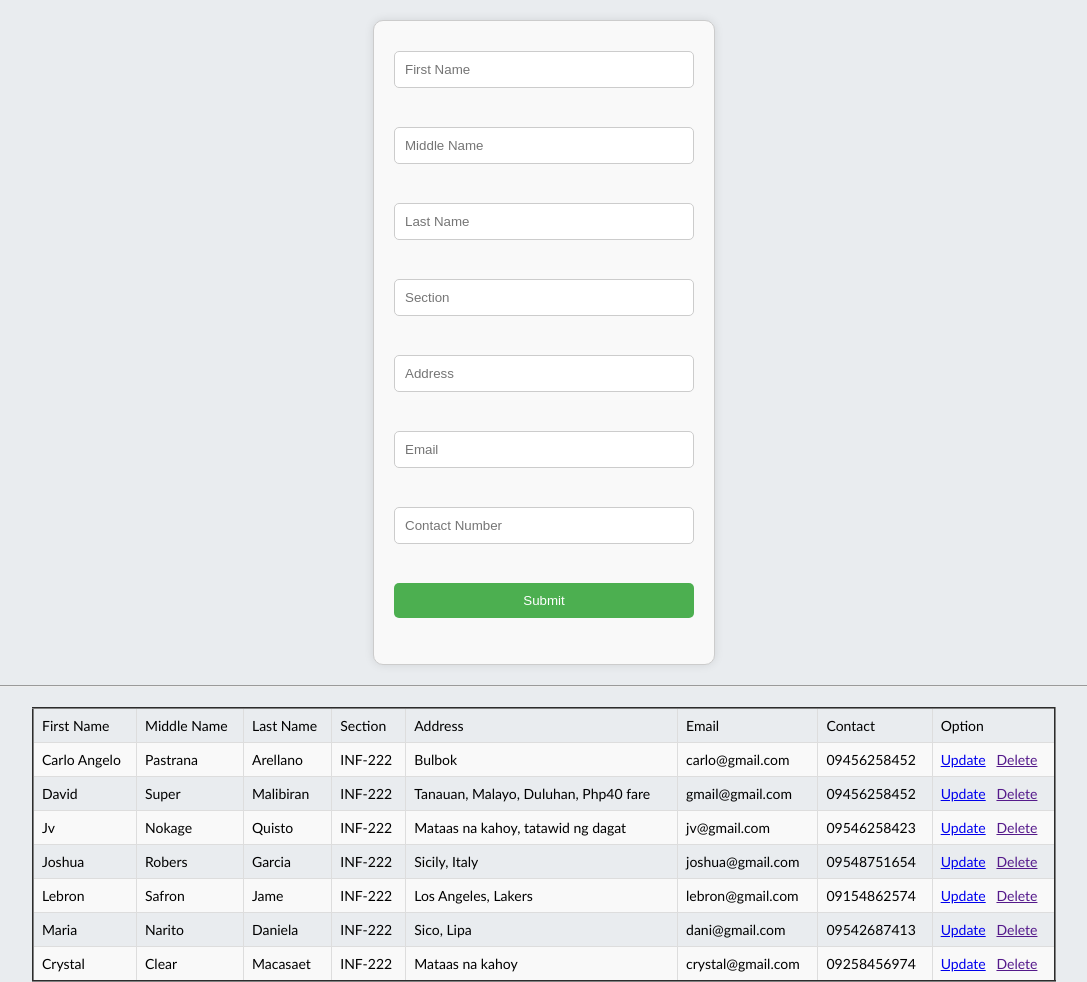
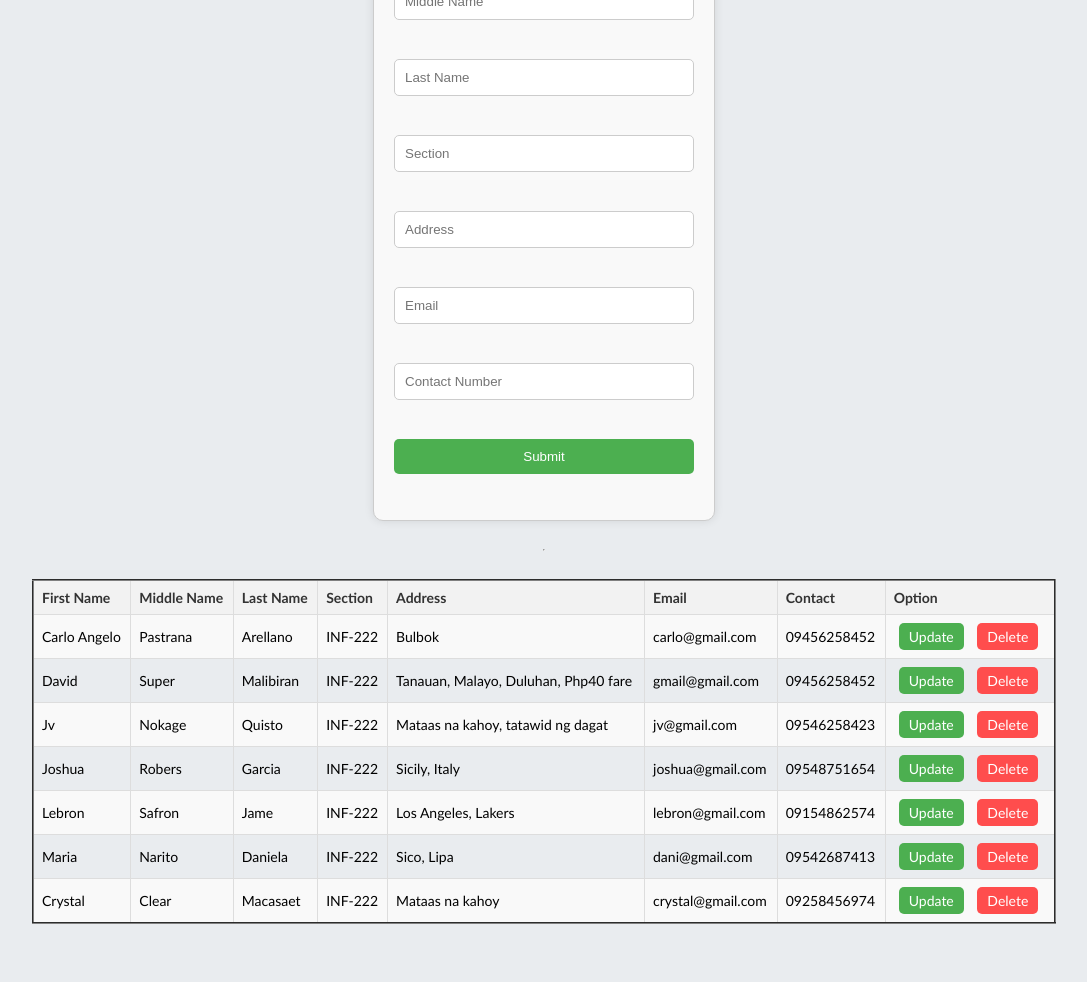
Before and after one commit to nokageAdmin/tutorial-1, a PHP site: page / in a window 1280 px wide. Shown: the whole page, without its empty margins (96-1183 px from the left). After the commit the page ends 924 px from the top, so only its background shows below. Run offline with PHP 8.4, Linux system fonts and the light colour scheme; data comes from the database, SQL or seed files in the repository; both versions use the stored data as it was after the commit.

Commit message:
add delete function

```diff
--- a/index.php
+++ b/index.php
@@ -80,50 +80,41 @@
 <hr>
 
 <?php
-include ("connections.php");
+include("connections.php");
 
-    if($fName && $mName && $lName && $address && $email && $section && $contact){
+if ($fName && $mName && $lName && $address && $email && $section && $contact) {
 
-        $query = mysqli_query($connections, "INSERT INTO mytbl (fName, mName, lName, section, address, email, contact) VALUES('$fName','$mName','$lName','$section','$address','$email','$contact') ");
+    $query = mysqli_query($connections, "INSERT INTO mytbl (fName, mName, lName, section, address, email, contact) VALUES('$fName','$mName','$lName','$section','$address','$email','$contact')");
 
+    echo "<div class='data-display'>";
+    echo "<h2>Submitted Information</h2>";
+    echo "<p><strong>First Name:</strong> " . htmlspecialchars($fName) . "</p>";
+    echo "<p><strong>Middle Name:</strong> " . htmlspecialchars($mName) . "</p>";
+    echo "<p><strong>Last Name:</strong> " . htmlspecialchars($lName) . "</p>";
+    echo "<p><strong>Section:</strong> " . htmlspecialchars($section) . "</p>";
+    echo "<p><strong>Address:</strong> " . htmlspecialchars($address) . "</p>";
+    echo "<p><strong>Email:</strong> " . htmlspecialchars($email) . "</p>";
+    echo "<p><strong>Contact Number:</strong> " . htmlspecialchars($contact) . "</p>";
+    echo "</div>";
 
-?>
-
-
-
-        <div class="data-display">
-            <h2>Submitted Information</h2>
-            <p><strong>First Name:</strong> <?php echo htmlspecialchars($fName); ?></p>
-            <p><strong>Middle Name:</strong> <?php echo htmlspecialchars($mName); ?></p>
-            <p><strong>Last Name:</strong> <?php echo htmlspecialchars($lName); ?></p>
-            <p><strong>Section:</strong> <?php echo htmlspecialchars($section); ?></p>
-            <p><strong>Address:</strong> <?php echo htmlspecialchars($address); ?></p>
-            <p><strong>Email:</strong> <?php echo htmlspecialchars($email); ?></p>
-            <p><strong>Contact Number:</strong> <?php echo htmlspecialchars($contact); ?></p>
-        </div>
-
-<?php
-
-        echo "<script language='javascript'>alert ('New Record has been inserted!')</script>";
-        echo "<script> windows.location.href='index.php'</script>";
-
+    echo "<script language='javascript'>alert('New Record has been inserted!')</script>";
+    echo "<script>window.location.href='index.php'</script>";
 }
-    $view_query = mysqli_query($connections,"SELECT * FROM mytbl");
+$view_query = mysqli_query($connections, "SELECT * FROM mytbl");
 
 echo "<table border='2' width='50%'>";
 echo "<tr>
-            <td>First Name</td>
-            <td>Middle Name</td>
-            <td>Last Name</td>
-            <td>Section</td>
-            <td>Address</td>
-            <td>Email</td>
-            <td>Contact</td>
-            <td>Option</td>
-
+        <th>First Name</th>
+        <th>Middle Name</th>
+        <th>Last Name</th>
+        <th>Section</th>
+        <th>Address</th>
+        <th>Email</th>
+        <th>Contact</th>
+        <th>Option</th>
     </tr>";
 
-    while($row = mysqli_fetch_assoc($view_query)){
+while ($row = mysqli_fetch_assoc($view_query)) {
     $user_id = $row["id"];
     $fName = $row["fName"];
     $mName = $row["mName"];
@@ -134,37 +125,33 @@
     $contact = $row["contact"];
 
     echo "<tr>
-                <td>$fName   </td>
-                <td>$mName   </td>
-                <td>$lName   </td>
-                <td>$section </td>
-                <td>$address </td>
-                <td>$email   </td>
-                <td>$contact </td>
+            <td>$fName</td>
+            <td>$mName</td>
+            <td>$lName</td>
+            <td>$section</td>
+            <td>$address</td>
+            <td>$email</td>
+            <td>$contact</td>
             <td>
-                <a href='Edit.php? id=$user_id'>Update</a>
-                &nbsp;
-                <a href=''>Delete</a>
+                <a class='btn' href='Edit.php?id=$user_id'>Update</a>
+                <a class='btn delete' href='ConfirmDelete.php?id=$user_id'>Delete</a>
             </td>
-
           </tr>";
-
-
 }
 echo "</table>";
 ?>
 
-<!-- CSS for centering the form -->
+<!-- CSS for centering the form and styling buttons -->
 <style>
     body {
-    display: center;  /* Changed from 'center' to 'flex' for proper alignment */
-    flex-direction: column;  /* Ensures vertical stacking of elements */
-    justify-content: center;  /* Centers content vertically */
-    align-items: center;  /* Centers content horizontally */
+        display: flex;
+        flex-direction: column;
+        justify-content: center;
+        align-items: center;
         height: 100vh;
         margin: 0;
         font-family: 'Gill Sans', 'Gill Sans MT', Calibri, 'Trebuchet MS', sans-serif;
-    background-color: #e9ecef;  /* Adding a subtle background color for contrast */
+        background-color: #e9ecef;
     }
 
     .form-container, .data-display {
@@ -194,11 +181,11 @@
         border: none;
         border-radius: 5px;
         cursor: pointer;
-    transition: background-color 0.3s ease;  /* Added transition for smooth hover effect */
+        transition: background-color 0.3s ease;
     }
 
     input[type="submit"]:hover {
-    background-color: #45a049;  /* Slightly darker green on hover */
+        background-color: #45a049;
     }
 
     .error {
@@ -208,7 +195,7 @@
 
     table {
         border-collapse: collapse;
-    width: 80%;  /* Adjusted width for better visibility */
+        width: 80%;
         margin: 20px auto;
         font-size: 14px;
         text-align: left;
@@ -232,4 +219,26 @@
         background-color: #f1f1f1;
     }
 
+    .btn {
+        display: inline-block;
+        padding: 5px 10px;
+        margin: 0 5px;
+        background-color: #4CAF50;
+        color: white;
+        text-decoration: none;
+        border-radius: 5px;
+        transition: background-color 0.3s ease;
+    }
+
+    .btn:hover {
+        background-color: #45a049;
+    }
+
+    .btn.delete {
+        background-color: #ff4d4d;
+    }
+
+    .btn.delete:hover {
+        background-color: #ff1a1a;
+    }
 </style>
```
Also changed, not shown: ConfirmDelete.php (added, +25 -0 lines), Delete_Now.php (added, +15 -0 lines), mydb.sql (+9 -5 lines). Lines whose indentation alone changed are shown as unchanged.
